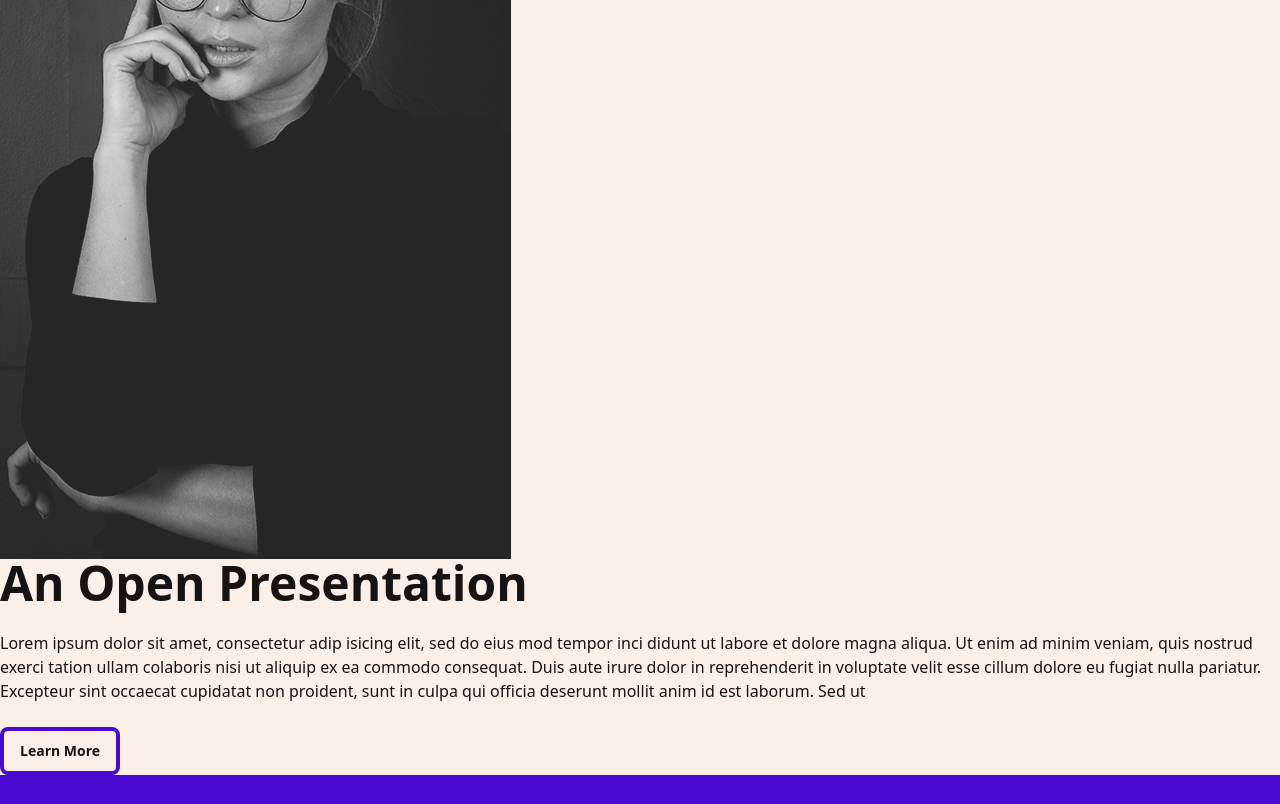
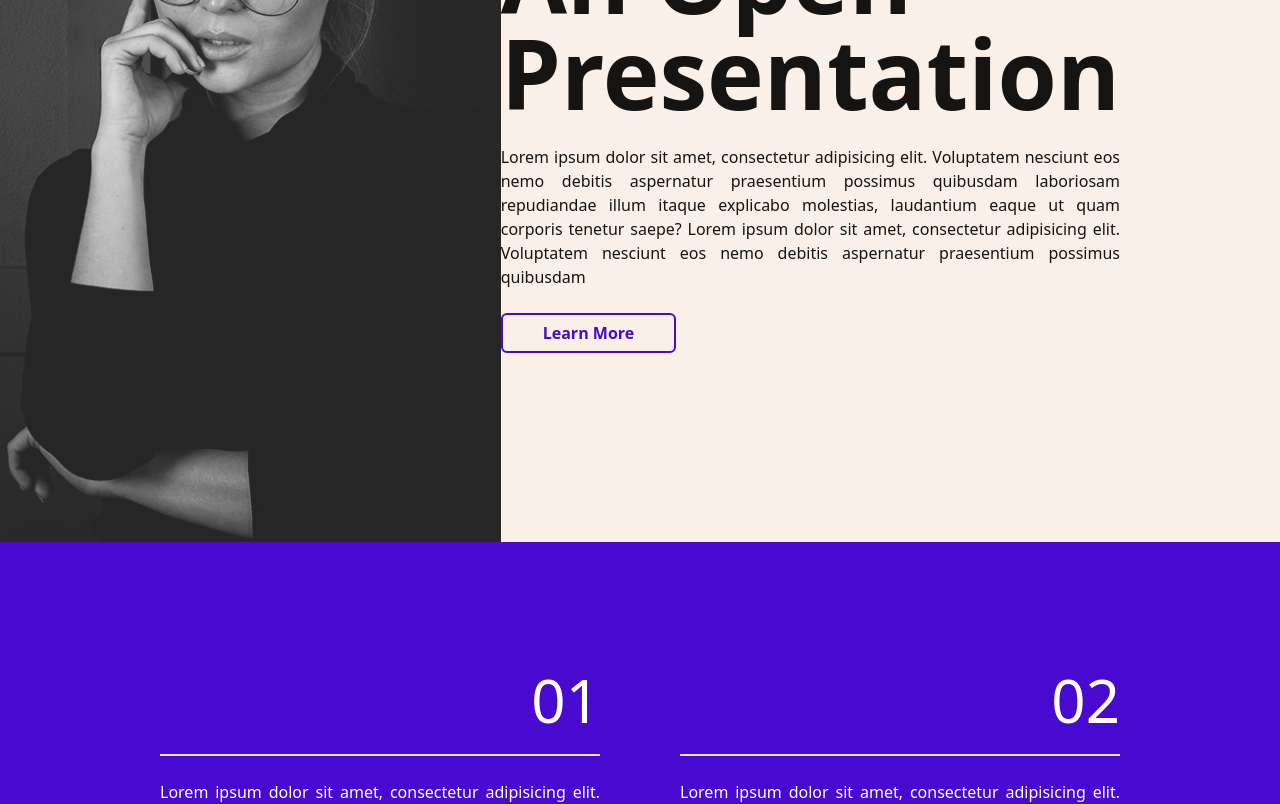
Before and after one commit to Gab2903/psdcrossover, a React (Vite) app in the folder psdcrossover/: page / in a window 1280 px wide. Shown: the part 260-1064 px from the top of the page. Built offline with nearby package versions, Linux system fonts and the light colour scheme.

Commit message:
hero update rough

```diff
--- a/psdcrossover/src/components/Hero.jsx
+++ b/psdcrossover/src/components/Hero.jsx
@@ -3,19 +3,15 @@ import Navbar from './Navbar';
 
 const Hero = () => {
   return (
-    <section className='flex'>
-  <div className="flex-row">
-    <img
-      src={heroImage}/>
-    <div>
-      <h1 className="text-5xl font-bold">An Open Presentation</h1>
-      <p className="py-6">
-      Lorem ipsum dolor sit amet, consectetur adip isicing elit, sed do eius mod tempor inci didunt ut labore et dolore magna aliqua. Ut enim ad minim veniam, quis nostrud exerci tation ullam colaboris nisi ut aliquip ex ea commodo consequat. Duis aute irure dolor  in reprehenderit in voluptate velit esse cillum dolore eu fugiat nulla pariatur.
-      Excepteur sint occaecat cupidatat non proident, sunt in culpa qui officia deserunt mollit anim id est laborum. Sed ut
-      </p>
-      <button className="btn btn-secondary border-4 border-primary text-pr">Learn More</button>
+<section className='flex'>
+    <div className='w-full'>
+        <img src={heroImage} alt="" />
     </div>
-  </div>
+    <div className='justify-start m-auto pr-40 w-fit'>
+        <h1  className="text-8xl font-bold">An Open Presentation</h1>
+        <p className='text-justify py-6'>Lorem ipsum dolor sit amet, consectetur adipisicing elit. Voluptatem nesciunt eos nemo debitis aspernatur praesentium possimus quibusdam laboriosam repudiandae illum itaque explicabo molestias, laudantium eaque ut quam corporis tenetur saepe? Lorem ipsum dolor sit amet, consectetur adipisicing elit. Voluptatem nesciunt eos nemo debitis aspernatur praesentium possimus quibusdam</p>
+        <button className="bg-base-100 text-primary font-bold py-1.5 px-10 rounded-md border-primary border-2">Learn More</button>
+    </div>
 </section>
   )
 }
```
